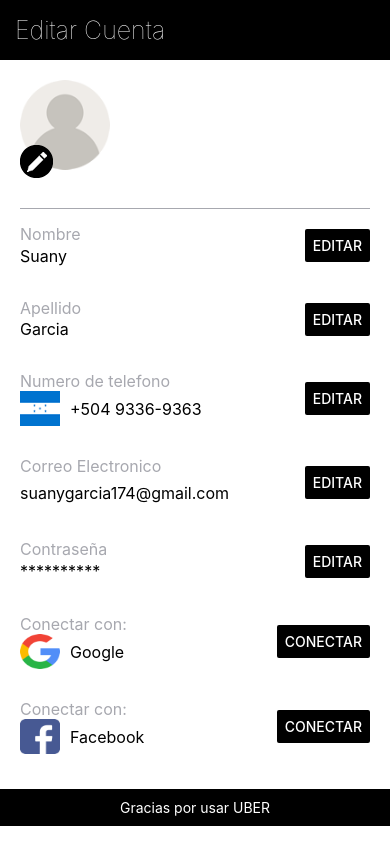
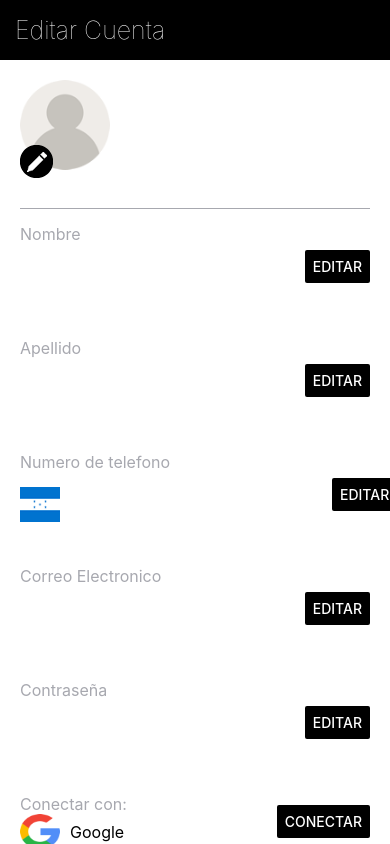
Before and after one commit to jhonatan182/uber_app-react, a React Native app: screen / in a window 390 px wide. Built offline with nearby package versions, Linux system fonts and the light colour scheme.

Commit message:
Update de Usuarios

```diff
--- a/src/component/EditarUsuario.js
+++ b/src/component/EditarUsuario.js
@@ -1,10 +1,57 @@
-import { StyleSheet, Text, View, Button, Alert, StatusBar, Image,TouchableOpacity,ScrollView } from 'react-native';
+import React from "react";
+import { StyleSheet, Text, View, Button, Alert, StatusBar, Image,TouchableOpacity,ScrollView, TextInput } from 'react-native';
 import icono from '../../assets/userIcono.png'
 import lapiz from '../../assets/pencil.png'
 import bandera from '../../assets/hn.png'
 import google from '../../assets/google.png'
 import facebook from '../../assets/facebook.png'
+import { useState } from "react";
+
 const EditarUsuario = () => {
+    const [nombre, setNombre] = useState('');
+    const [apellido, setApellido] = useState('');
+    const [correo, setCorreo] = useState('');
+    const [telefono, setTelefono] =  useState('');
+    const [password, setPassword] = useState('');
+
+    const handleUpdate = async () => {
+        if([nombre, apellido, correo , password ,telefono].includes('')) {
+            Alert.alert('Error' , 'No puedes dejar el campo vacio');
+            return;
+          }
+
+        const url = 'http://192.168.0.3:4000/uber/api/conductor/modificar';
+
+        try {
+            const respuesta = await fetch(url, {
+                method: 'PUT',
+                headers: {
+                    Accept: 'application/json',
+                    'Content-Type': 'application/json'
+                },
+                body: JSON.stringify({
+                    nombre,
+                    apellido,
+                    correo,
+                    password,
+                    telefono,
+                })
+            });
+
+            const {msj} = await respuesta.json();
+
+            Alert.alert('Aviso' , msj);
+
+            setNombre('');
+            setApellido('');
+            setCorreo('');
+            setPassword('');
+            setTelefono('');
+        } catch (error) {
+            console.log(error);
+        }
+    }
+
 
     return(
         <ScrollView style={styles.scrollView}>
@@ -35,26 +82,34 @@ const EditarUsuario = () => {
                         <View style={styles.contenedorDato}>
                             <View>
                                 <Text style = {styles.label}>Nombre</Text>
-                                <Text style = {styles.dato}>Suany</Text>
+                                <TextInput
+                                    style={styles.input}
+                                    value={nombre}
+                                    onChangeText={text => setNombre(text)}
+                                />
                             </View>
                             <View>
                                 <Button
                                     title="Editar"
                                     color={'#000'}
-                                    onPress={() => Alert.alert('Simple Button pressed')}
+                                    onPress={handleUpdate}
                                 />
                             </View>
                         </View>
                         <View style={styles.contenedorDato}>
                             <View>
                                 <Text style = {styles.label}>Apellido</Text>
-                                <Text style = {styles.dato}>Garcia</Text>
+                                <TextInput
+                                    style={styles.input}
+                                    value={apellido}
+                                    onChangeText={text => setApellido(text)}
+                                />
                             </View>
                             <View>
                                 <Button
                                     title="Editar"
                                     color={'#000'}
-                                    onPress={() => Alert.alert('Simple Button pressed')}
+                                    onPress={handleUpdate}
                                 />
                             </View>
                         </View>
@@ -66,40 +121,52 @@ const EditarUsuario = () => {
                                         source={bandera}
                                         style = {styles.imagen}
                                     />
-                                    <Text style = {styles.dato}>+504 9336-9363</Text>
+                                    <TextInput
+                                        style={styles.input}
+                                        value={telefono}
+                                        onChangeText={text => setTelefono(text)}
+                                    />
                                 </View>
                             </View>
                             <View>
                                 <Button
                                     title="Editar"
                                     color={'#000'}
-                                    onPress={() => Alert.alert('Simple Button pressed')}
+                                    onPress={handleUpdate}
                                 />
                             </View>
                         </View>
                         <View style={styles.contenedorDato}>
                             <View>
                                 <Text style = {styles.label}>Correo Electronico</Text>
-                                <Text style = {styles.dato}>suanygarcia174@gmail.com</Text>
+                                <TextInput
+                                    style={styles.input}
+                                    value={correo}
+                                    onChangeText={text => setCorreo(text)}
+                                />
                             </View>
                             <View>
                                 <Button
                                     title="Editar"
                                     color={'#000'}
-                                    onPress={() => Alert.alert('Simple Button pressed')}
+                                    onPress={handleUpdate}
                                 />
                             </View>
                         </View>
                         <View style={styles.contenedorDato}>
                             <View>
                                 <Text style = {styles.label}>Contraseña</Text>
-                                <Text style = {styles.dato}>**********</Text>
+                                <TextInput
+                                    style={styles.input}
+                                    value={password}
+                                    onChangeText={text => setPassword(text)}
+                                />
                             </View>
                             <View>
                                 <Button
                                     title="Editar"
                                     color={'#000'}
-                                    onPress={() => Alert.alert('Simple Button pressed')}
+                                    onPress={ handleUpdate}
                                 />
                             </View>
                         </View>
@@ -217,7 +284,12 @@ const styles = StyleSheet.create({
         padding:10,
         backgroundColor:'#000',
         width:'100%',
-    }
+    },
+    input: {
+        height: 40,
+        margin: 12,
+        padding: 10,
+      },
 })
 
 
--- a/src/component/Login.js
+++ b/src/component/Login.js
@@ -17,7 +17,7 @@ const Login = () => {
       return;
     }
 
-    const url ='http://192.168.0.2:4000/uber/api/autenticacion/inicio-sesion/';
+    const url ='http://192.168.0.3:4000/uber/api/autenticacion/inicio-sesion/';
 
     try {
 
```
Also changed, not shown: package.json (+4 -3 lines), 1 other file (tests, documents, lock files or other folders).
